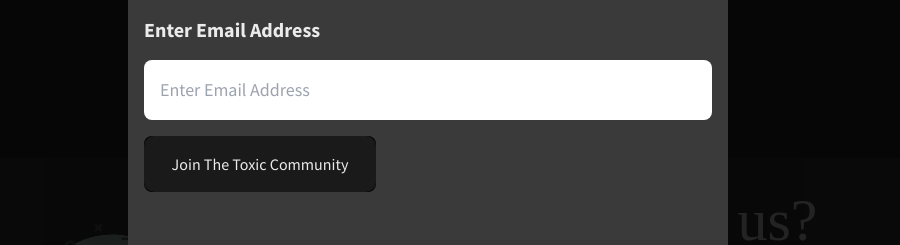
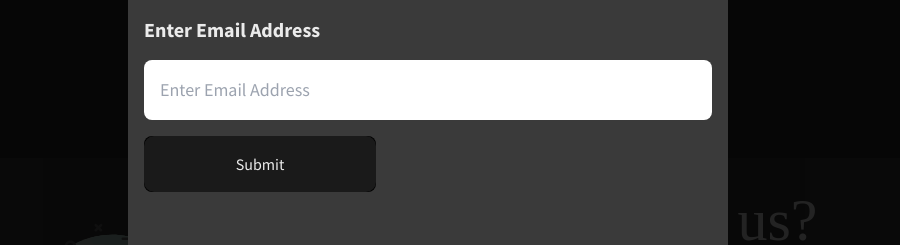
Before and after one commit to austinengelbrecht/toxictournaments, a Vue app: page /home in a window 1280 px wide. Both pictures are taken after a click on the button "Join The Toxic Community". Shown: the part 1840-2085 px from the top of the page, without its empty margins (212-1112 px from the left). Built offline with nearby package versions, Linux system fonts and the light colour scheme; no server answers; a web font is replaced by a local one.

Commit message:
Refactor into modal

```diff
--- a/src/components/ContactForm/ContactBanner.vue
+++ b/src/components/ContactForm/ContactBanner.vue
@@ -23,7 +23,7 @@
     </div>
   </section>
 
-  <ContactForm v-if="formOpen" />
+  <ContactForm v-if="formOpen" @close-form="closeForm()" />
 </template>
 
 <script>
@@ -41,6 +41,9 @@ export default {
     openForm() {
       this.formOpen = true;
     },
+    closeForm() {
+      this.formOpen = false;
+    },
   },
 };
 </script>
--- a/src/components/ContactForm/ContactForm.vue
+++ b/src/components/ContactForm/ContactForm.vue
@@ -1,5 +1,5 @@
 <template>
-  <div class="modal">
+  <div class="modal" @click="$emit('closeForm')">
     <form
       @submit.prevent="submitEmail"
       class="modal-content flex flex-col flex-nowrap gap-4 bg-onyx-1"
@@ -17,7 +17,7 @@
       />
 
       <button type="submit" class="glow-on-hover p-4 w-[200px] text-center">
-        Join The Toxic Community
+        Submit
       </button>
     </form>
   </div>
@@ -27,6 +27,7 @@
 import { supabase } from "@/supabase";
 
 export default {
+  emits: ["closeForm"],
   data() {
     return {
       userEmail: "",
```
